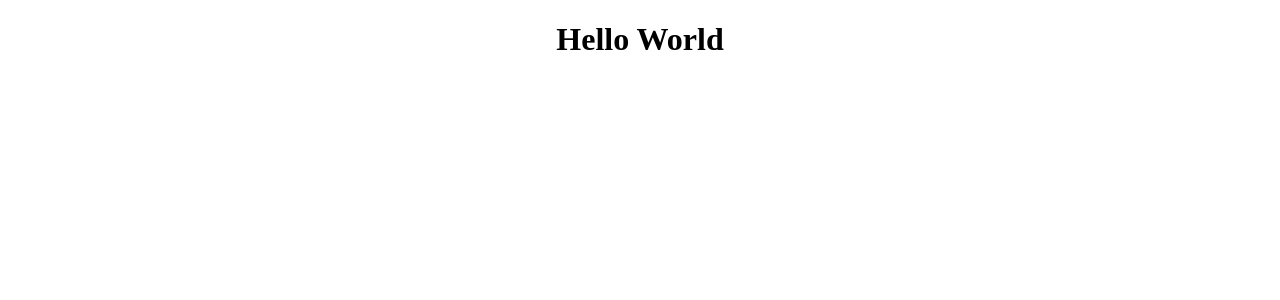
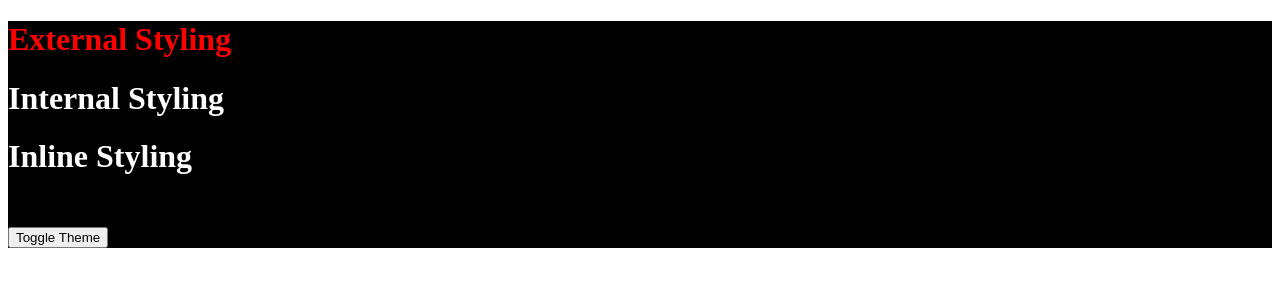
Before and after one commit to davi-p-oliveira-11/react-interview-quest, a React (Vite) app: page / in a window 1280 px wide. Shown: the top 300 px of the page. Built offline with nearby package versions, Linux system fonts and the light colour scheme.

Commit message:
added final logic to component

```diff
--- a/src/components/cssstyling/CSSuse.jsx
+++ b/src/components/cssstyling/CSSuse.jsx
@@ -1,9 +1,44 @@
-import './css-use.css'
+import React from "react";
+import "./css-use.css";
 
-function CSSuse(){
-  return <div className="css-use">
-    <h1>Hello World</h1>
-  </div>
+const styles = {
+  internal: {
+    color: "blue",
+  },
+  light: {
+    backgroundColor: "white",
+    color: "black",
+  },
+  dark: {
+    backgroundColor: "black",
+    color: "white",
+  },
+};
+
+function CSSuse() {
+  const [theme, setTheme] = React.useState(false);
+  const toggleTheme = () => {
+    setTheme(!theme);
+  };
+  return (
+    <div style={theme ? styles.light : styles.dark}>
+      <h1 className="external">External Styling</h1>
+
+      <h1>Internal Styling</h1>
+
+      <h1
+        style={
+          theme
+            ? { color: "black", backgroundColor: "white" }
+            : { color: "white", backgroundColor: "black" }
+        }
+      >
+        Inline Styling
+      </h1>
+
+      <button onClick={toggleTheme}>Toggle Theme</button>
+    </div>
+  );
 }
 
 export default CSSuse;
--- a/src/components/cssstyling/css-use.css
+++ b/src/components/cssstyling/css-use.css
@@ -1,3 +1,7 @@
 .css-use {
   text-align: center;
 }
+
+.external {
+  color: red;
+}
```
